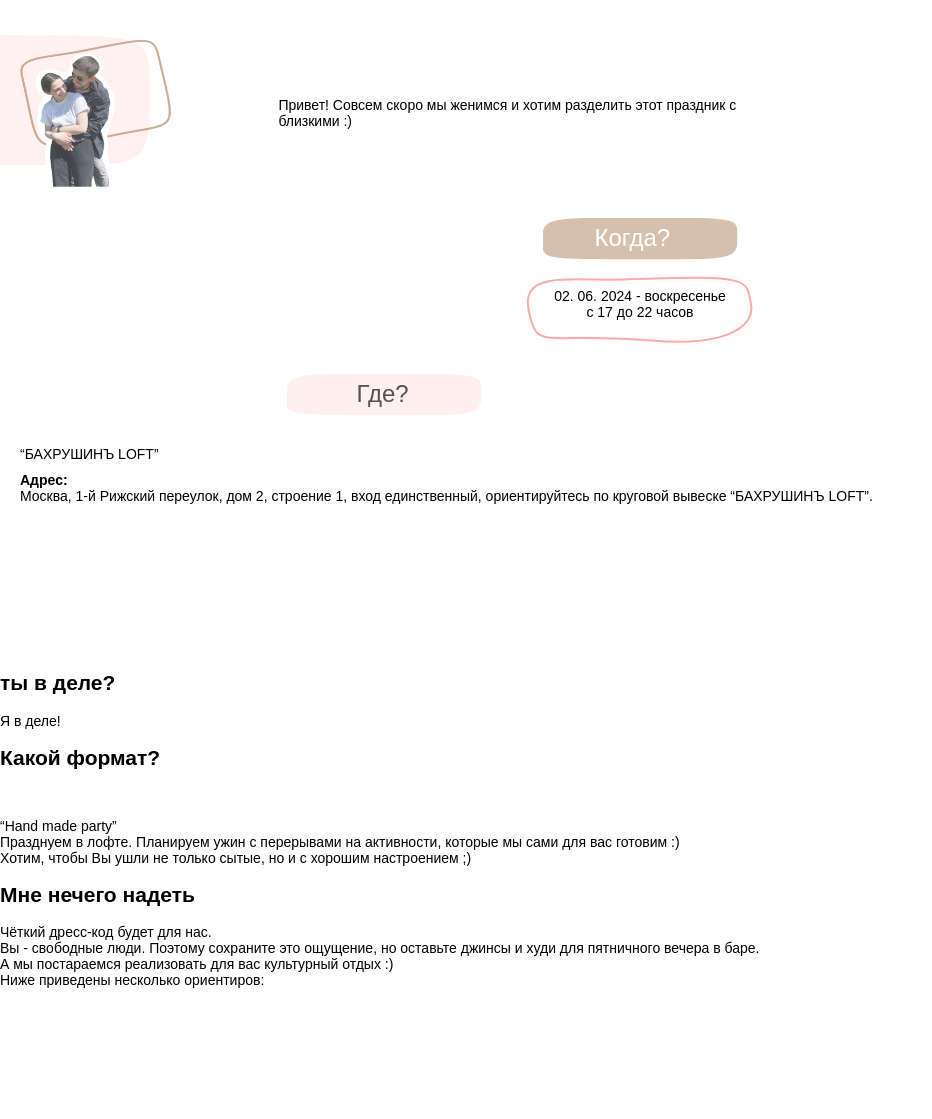
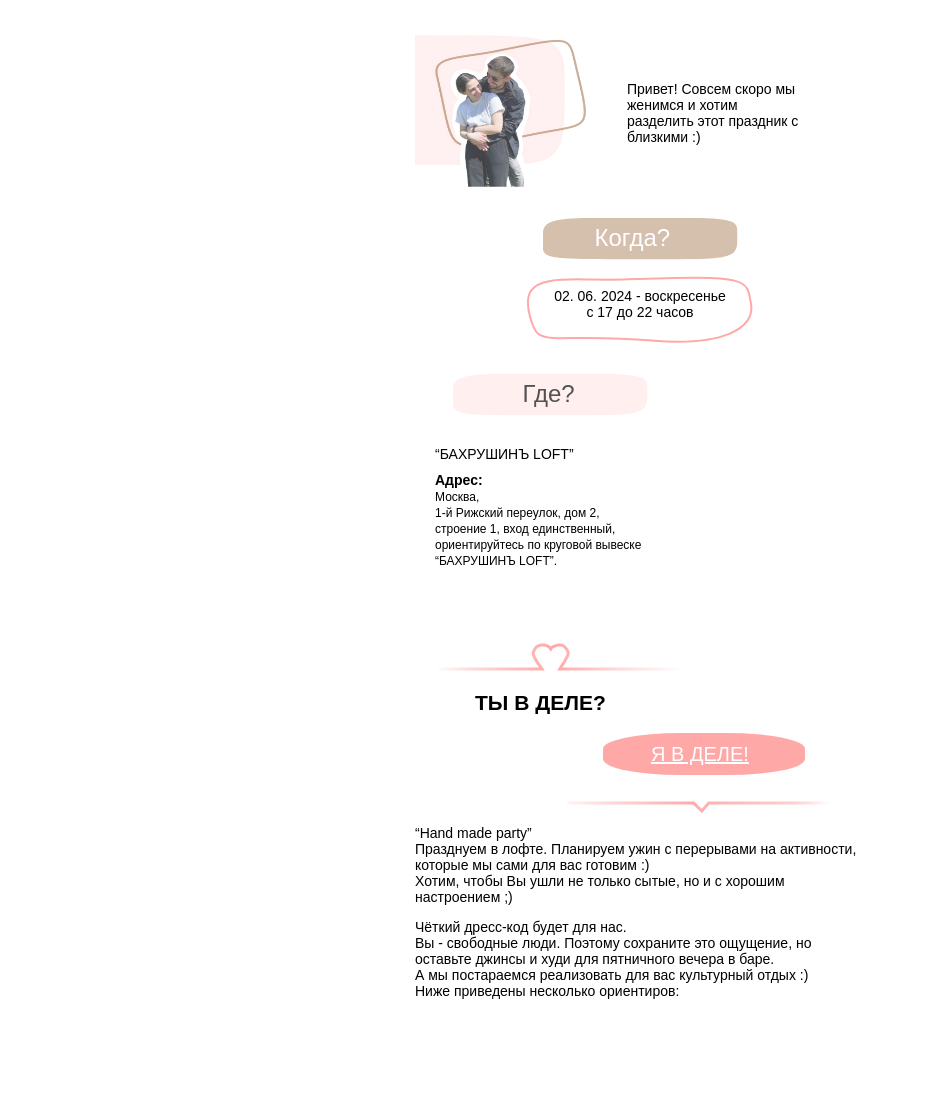
Before and after one commit to Tom826/wed_IT, a website: page index.html in a window 1280 px wide. Shown: the part 305-1424 px from the top of the page, without its empty margins (0-932 px from the left). Drawn offline with nearby package versions, Linux system fonts and the light colour scheme; files that its build step writes are made by us from their sources; files whose address does not match are found by name; a web font is replaced by a local one.

Commit message:
Add form block styles

```diff
--- a/index.html
+++ b/index.html
@@ -47,16 +47,16 @@
       <p class="where__content">
         <span class="where__content-name">“БАХРУШИНЪ LOFT”</span>
         <span class="where__content-subtitle"><b>Адрес:</b                                                                                                      ><br></span>
-        <span class="where__content-info">Москва, 1-й Рижский переулок, дом 2, строение 1, вход единственный, ориентируйтесь по круговой вывеске “БАХРУШИНЪ LOFT”.</span>
+        <span class="where__content-info">Москва, <br>1-й Рижский переулок, дом 2, строение 1, вход единственный, ориентируйтесь по круговой вывеске “БАХРУШИНЪ LOFT”.</span>
       </p>
       <iframe class="where__map" src="https://yandex.ru/map-widget/v1/?um=constructor%3A649a30a0c1ac0257e460a98274b5406d359a860b0b29c05b56ee0904813d3215&amp;source=constructor" width="347" height="314" frameborder="0"></iframe>
     </div>
     <div class="main__form form">
       <h2 class="form__title ">ты в деле?</h2>
-      <a class="form__btn" src="#">Я в деле!</a>
+      <a class="form__btn" href="#">Я в деле!</a>
     </div>
     <div class="main__format format">
-      <h2 class="format__title">Какой формат?</h2>
+      <h2 class="format__title visually-hidden">Какой формат?</h2>
       <img class="format__img" src="#" width="" height="" alt="">
       <p class="format__text">“Hand made party”
         <br>Празднуем в лофте. Планируем ужин с перерывами на активности, которые мы сами для вас готовим :)
@@ -64,7 +64,7 @@
       </p>
     </div>
     <div class="main__wear wear">
-      <h2 class="wear__title">Мне нечего надеть</h2>
+      <h2 class="wear__title visually-hidden">Мне нечего надеть</h2>
       <p class="wear__text">
         Чёткий дресс-код будет для нас.
         <br>Вы - свободные люди. Поэтому сохраните это ощущение, но оставьте джинсы и худи для пятничного вечера в баре.
--- a/source/sass/blocks/form.scss
+++ b/source/sass/blocks/form.scss
@@ -1,3 +1,39 @@
 .form {
+  position: relative;
+  text-transform: uppercase;
+  padding: 20px 60px;
+}
 
+.form::before {
+  content:"";
+  position: absolute;
+  width: 280px;
+  height: 30px;
+  background-image: url("../img/mob/Line2.svg");
+  background-repeat: no-repeat;
+  top: -8%;
+  left: 0;
 }
+
+.form::after {
+  content:"";
+  position: absolute;
+  width: 280px;
+  height: 30px;
+  background-image: url("../img/mob/Line3.svg");
+  background-repeat: no-repeat;
+  bottom: -26%;
+  right: 4%;
+}
+
+.form__btn {
+  background-color: #FFA8A8;
+  display: block;
+  width: 202px;
+  height: 42px;
+  border-radius: 38%;
+  color: $text-color-lighten;
+  padding: 10px 48px;
+  font-size: 20px;
+  margin-left: auto;
+}
--- a/source/sass/blocks/main.scss
+++ b/source/sass/blocks/main.scss
@@ -1,3 +1,9 @@
+.main {
+  max-width: 450px;
+  width: 100%;
+  margin: 0 auto;
+}
+
 .intro {
   padding: 30px 0;
   display: flex;
--- a/source/sass/blocks/where.scss
+++ b/source/sass/blocks/where.scss
@@ -51,3 +51,7 @@
   left: 50%;
   transform: translate(-50%, -13%);
 }
+
+.where__content-info {
+  font-size: 12px;
+}
--- a/source/sass/style.scss
+++ b/source/sass/style.scss
@@ -2,6 +2,7 @@
 @import "./global.scss";
 @import "./mixin.scss";
 @import "./fonts.scss";
+@import "./blocks/page.scss";
 @import "./blocks/header.scss";
 @import "./blocks/contact.scss";
 @import "./blocks/footer.scss";
@@ -12,7 +13,6 @@
 @import "./blocks/imgs.scss";
 @import "./blocks/intro.scss";
 @import "./blocks/main.scss";
-@import "./blocks/page.scss";
 @import "./blocks/wear.scss";
 @import "./blocks/when.scss";
 @import "./blocks/where.scss";
```
